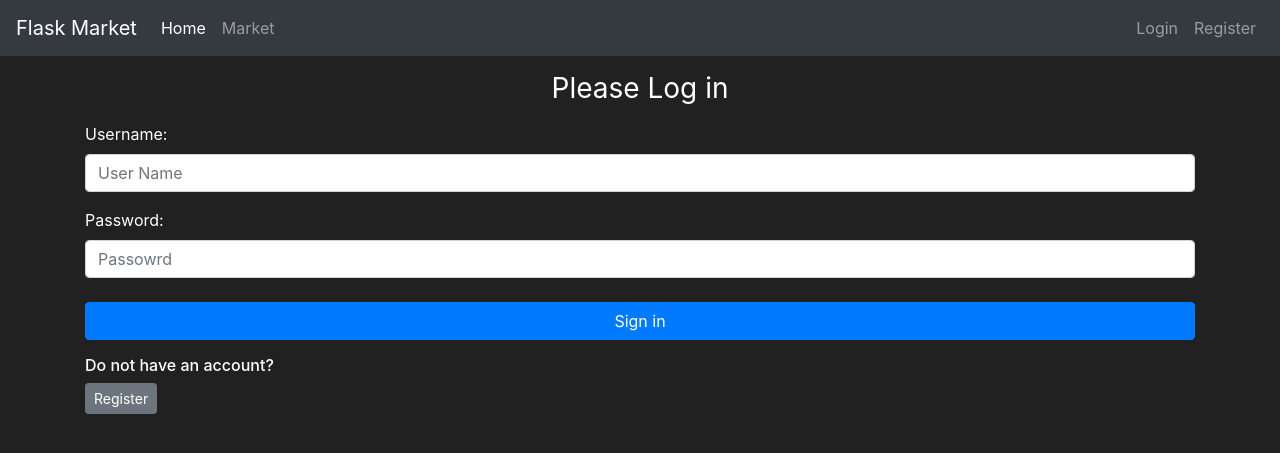
After one commit to GaZ33/Flask-Course, a Flask app: page /login in a window 1280 px wide. The commit adds this page. Shown: the top 453 px of the page. Run offline with Flask 3, Linux system fonts and the light colour scheme; some libraries are stand-ins or nearby versions.

Commit message:
Authentication p2 - login

```diff
--- a/market/forms.py
+++ b/market/forms.py
@@ -34,3 +34,9 @@ class RegisterForm(FlaskForm):
     password2 = PasswordField(label="Confirm Password", validators=[EqualTo('password1'), DataRequired()])
     # Botão de enviar
     submit = SubmitField(label="Create Account")
+
+
+class LoginForm(FlaskForm):
+    username = StringField(label='Username:', validators=[DataRequired()])
+    password = PasswordField(label='Password:', validators=[DataRequired()])
+    submit = SubmitField(label="Sign in")
--- a/market/routes.py
+++ b/market/routes.py
@@ -5,7 +5,11 @@ from flask import render_template, redirect, url_for, flash, get_flashed_message
 # Importando nossos modulos
 from market.models import Item, User
 # Importando nosso forms
-from market.forms import RegisterForm
+from market.forms import RegisterForm, LoginForm
+# Importando a instancia para os campos do login
+from market import LoginManager
+# Importando função para realizar o login
+from flask_login import login_user
 
 # Usando o decorator para que quando alguém entrar no root da página (home) execute a seguinte função
 @app.route("/")
@@ -33,7 +37,7 @@ def register_page():
     # Criando uma instância com os dados que o user colocou
     user_to_create = User(username=form.username.data,
                           email_address=form.email_address.data,
-                          password_hash=form.password1.data)
+                          password=form.password1.data)
     # Colocando para adicionar os dados
     db.session.add(user_to_create)
     # Salvando os dados no DB
@@ -45,3 +49,23 @@ def register_page():
     for err_msg in form.errors.values():
       flash(F"There was an error with creating a user: {err_msg}", category="danger")
   return render_template("register.html", form = form)
+
+# Criando mais um route para o login
+@app.route('/login', methods=['GET', 'POST'])
+def login_page():
+  # Criando o form para o user colocar os inputs
+  form = LoginForm()
+  # Condição que verifica se há ou não esse nome no BD
+  if form.validate_on_submit():
+    # Procura o user no BD
+    attempted_user = User.query.filter_by(username=form.username.data).first()
+    # Se encontrar o usur no BD:
+    if attempted_user and attempted_user.check_password_correction(
+              attempted_password=form.password.data
+    ):
+      login_user(attempted_user)
+      flash(f'Sucess! You are logged in as: {attempted_user.username}', category='success')
+      redirect(url_for('market_page'))
+    else:
+      flash('Username and password are not match! Please try again', category='danger')
+  return render_template('login.html', form=form)
--- a/market/templates/base.html
+++ b/market/templates/base.html
@@ -29,14 +29,33 @@
                 <a class="nav-link" href="{{ url_for('market_page') }}">Market</a>
             </li>
         </ul>
+        {% if current_user.is_authenticated %}
         <ul class="navbar-nav">
+          <li class="nav-item">
+              <a class="nav-link" style="color: lawngreen; font-weight: bold;">
+                <i class="fas fa-coins"></i>
+                {{ current_user.prettier_budget }}
+              </a>
+          </li>
+          <li class="nav-item">
+              <a class="nav-link">Welcome, {{current_user.username}}</a>
+          </li>
+          <li class="nav-item">
+              <a class="nav-link" href="#">Logout</a>
+          </li>
+
+        </ul>
+        {% else %}
+          <ul class="navbar-nav">
             <li class="nav-item">
-                <a class="nav-link" href="#">Login</a>
+                <a class="nav-link" href="{{ url_for('login_page') }}">Login</a>
             </li>
             <li class="nav-item">
                 <a class="nav-link" href="{{ url_for('register_page') }}">Register</a>
             </li>
-        </ul>
+          </ul>
+        {% endif %}
+
       </div>
     </nav>
       <!-- Adicionando a exibição de erros -->
--- /dev/null
+++ b/market/templates/login.html
@@ -0,0 +1,32 @@
+{% extends 'base.html' %}
+
+{% block title %}
+Login Page
+{% endblock %}
+
+{% block content %}
+<div class="container mt-3">
+
+    <form method="POST" class="form-signin" style="color: white;">
+        {{ form.hidden_tag() }}
+        <h1 class="h3 mb-3 font-weight-normal text-center">
+            Please Log in
+        </h1>
+        {{ form.username.label(class="mb-2")}}
+
+        {{form.username(class="form-control mb-3", placeholder="User Name") }}
+
+        {{ form.password.label(class="mb-2")}}
+        {{ form.password(class='form-control', placeholder="Passowrd")}}
+        <br>
+        {{ form.submit(class="btn btn=sm btn-primary mb-3 container")}}
+
+        <div class="checkbox mb-3">
+            <h6>Do not have an account?</h6>
+            <a class="btn btn-sm btn-secondary" href="{{ url_for('register_page' )}}">Register</a>
+        </div>
+
+
+    </form>
+</div>
+{% endblock %}
```
Also changed, not shown: market/__init__.py (+9 -3 lines), market/models.py (+35 -2 lines), instance/market.db, market/instance/market.db (deleted), market/static/style.css (line endings or trailing spaces).
